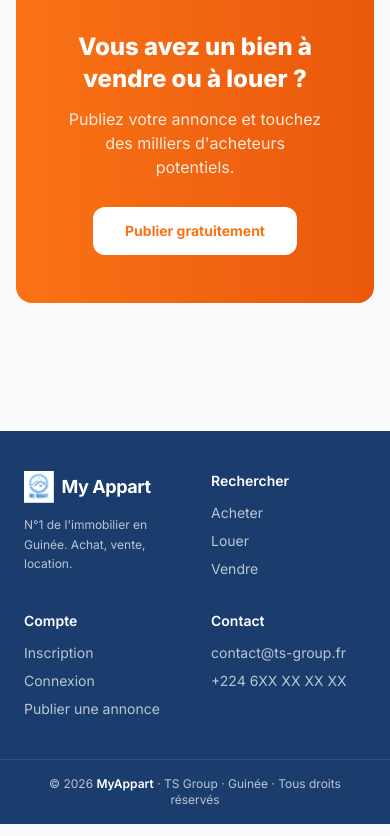
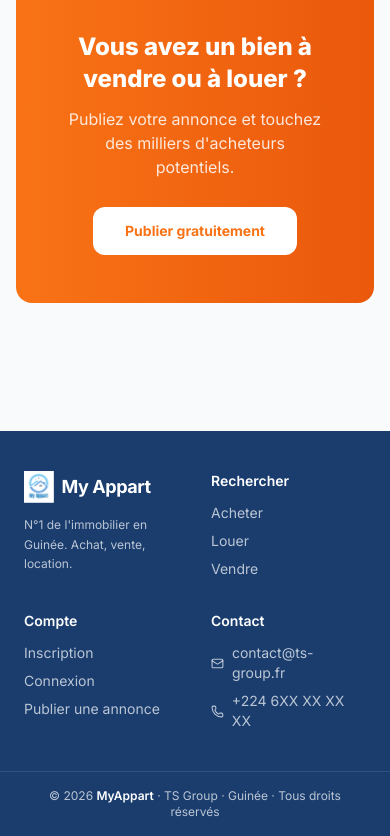
Before and after one commit to thiernosow59/myappart, a React (Vite) app in the folder client/: page / in a window 390 px wide. Shown: the part 1229-2065 px from the top of the page. Built offline with nearby package versions, Linux system fonts and the light colour scheme; no server answers.

Commit message:
feat: icônes mail et téléphone dans la section Contact du footer

```diff
--- a/client/src/components/layout/Footer.jsx
+++ b/client/src/components/layout/Footer.jsx
@@ -1,4 +1,5 @@
 import { Link } from 'react-router-dom'
+import { Mail, Phone } from 'lucide-react'
 
 export default function Footer() {
   return (
@@ -30,8 +31,8 @@
         <div>
           <h4 className="text-white font-semibold text-sm mb-3">Contact</h4>
           <ul className="space-y-2 text-sm">
-            <li><a href="mailto:contact@ts-group.fr" className="hover:text-white transition-colors">contact@ts-group.fr</a></li>
-            <li><a href="tel:+224600000000" className="hover:text-white transition-colors">+224 6XX XX XX XX</a></li>
+            <li><a href="mailto:contact@ts-group.fr" className="flex items-center gap-2 hover:text-white transition-colors"><Mail size={13} />contact@ts-group.fr</a></li>
+            <li><a href="tel:+224600000000" className="flex items-center gap-2 hover:text-white transition-colors"><Phone size={13} />+224 6XX XX XX XX</a></li>
           </ul>
         </div>
       </div>
```
